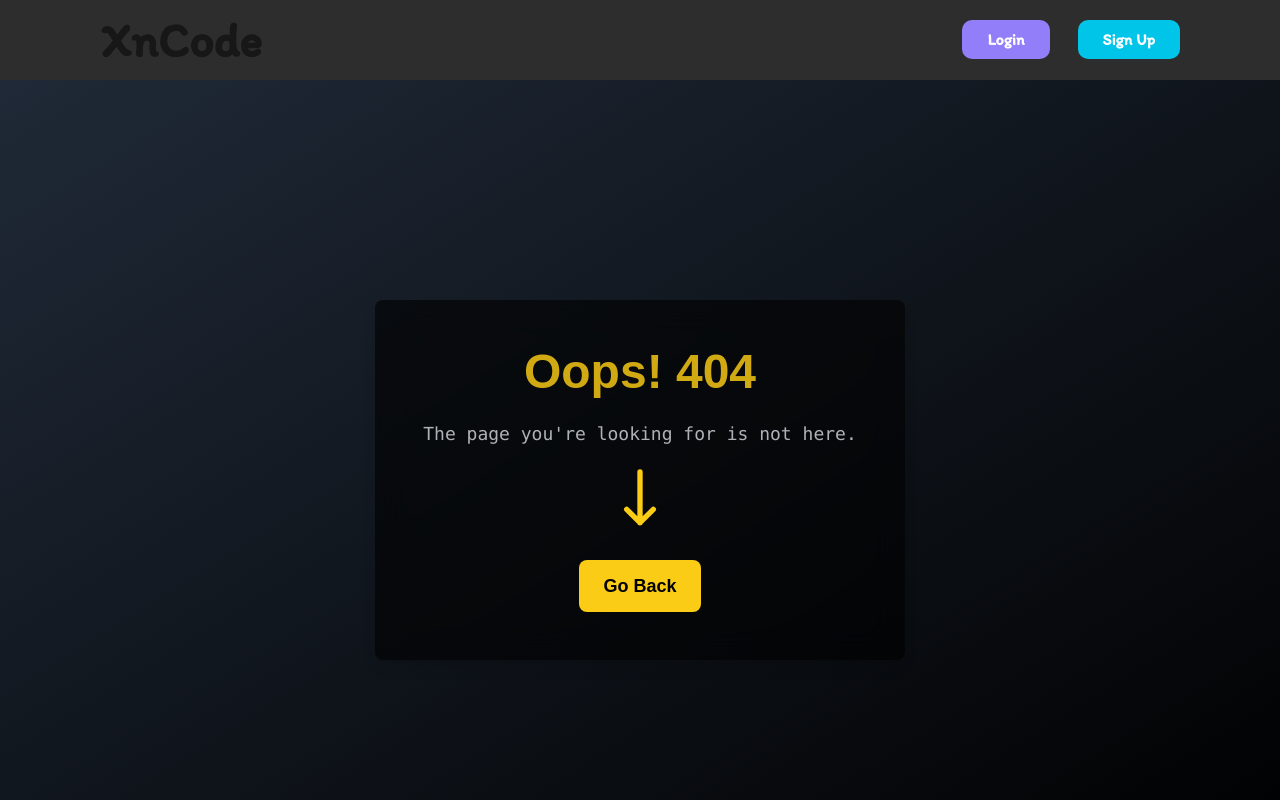
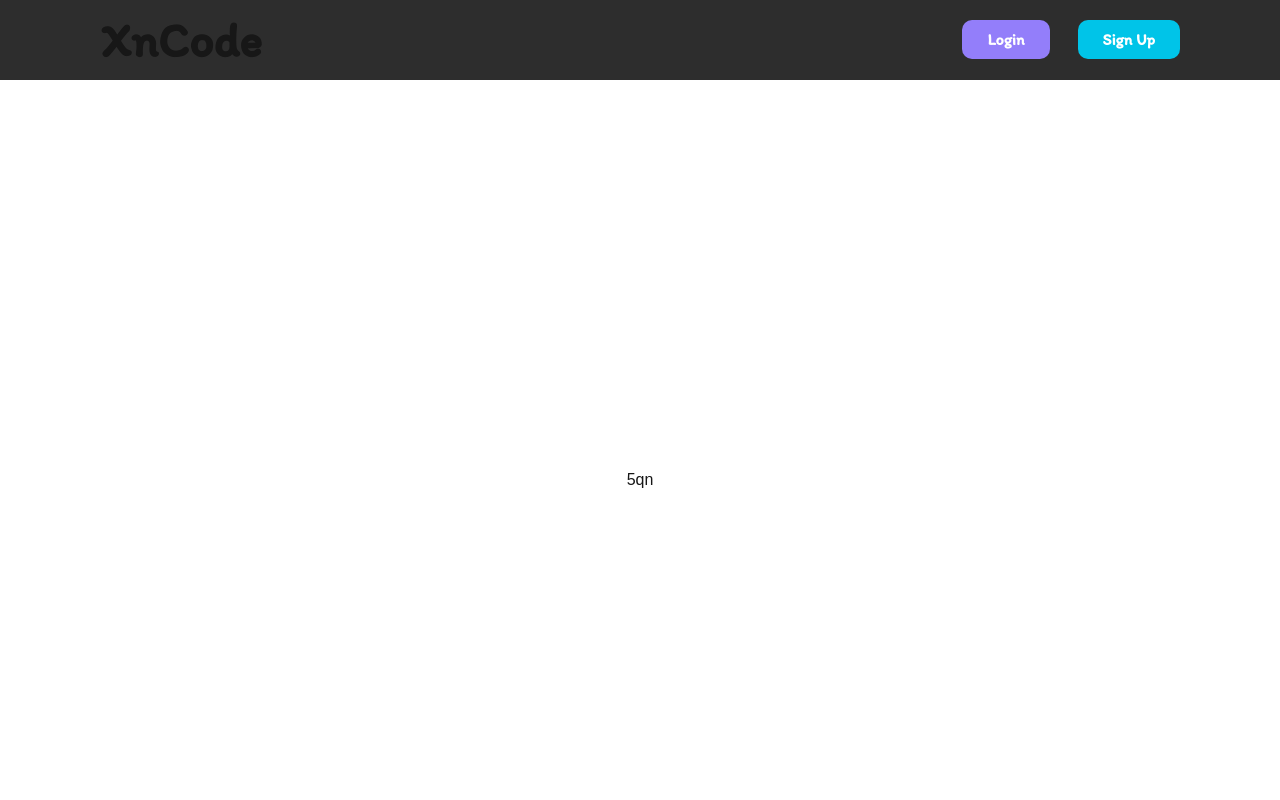
Before and after one commit to GulshanJha00/XnCode, a Next.js app: page /5qn in a window 1280 px wide. Before the commit this address had no page. Shown: the top 800 px of the page. Built offline with nearby package versions, Linux system fonts and the light colour scheme; a web font is replaced by a local one.

Commit message:
3 page created

```diff
--- /dev/null
+++ b/src/app/1v1/page.tsx
@@ -0,0 +1,11 @@
+import React from 'react'
+
+const page = () => {
+  return (
+    <div>
+
+    </div>
+  )
+}
+
+export default page
--- /dev/null
+++ b/src/app/5qn/page.tsx
@@ -0,0 +1,11 @@
+import React from 'react'
+
+const page = () => {
+  return (
+    <div className='h-screen flex justify-center items-center'>
+      <h1>5qn</h1>
+    </div>
+  )
+}
+
+export default page
--- /dev/null
+++ b/src/app/battlemode/page.tsx
@@ -0,0 +1,11 @@
+import React from 'react'
+
+const page = () => {
+  return (
+    <div className='h-screen flex justify-center items-center'>
+      <h1>Yo</h1>
+    </div>
+  )
+}
+
+export default page
```
